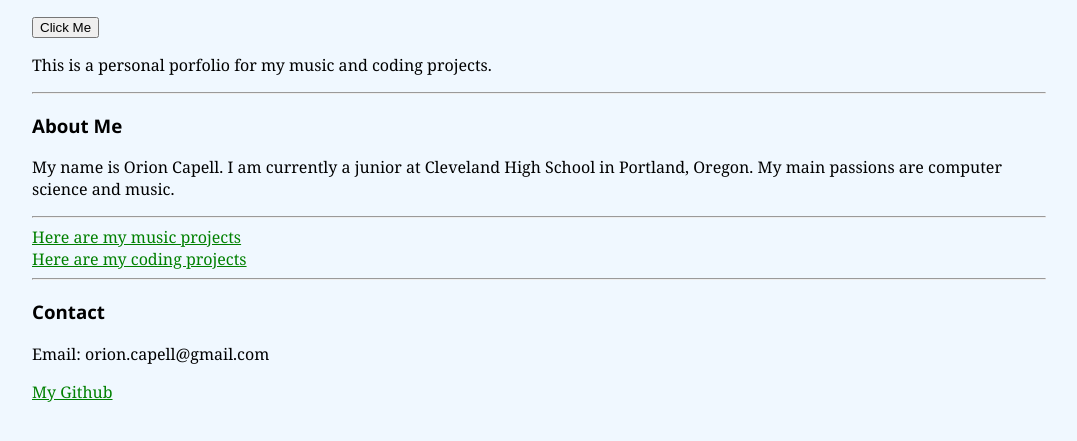
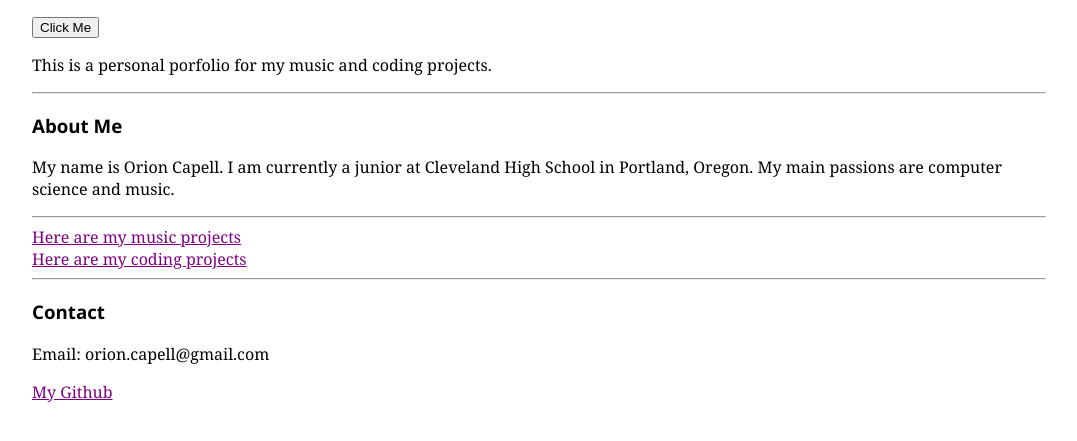
Before and after one commit to AccordingtoProphecy/portfolio, a plain HTML site: page index.html in a window 1280 px wide. Shown: the part 135-576 px from the top of the page, without its empty margins (101-1178 px from the left). Drawn offline with Linux system fonts and the light colour scheme.

Commit message:
Color changes to background and font

```diff
--- a/style.css
+++ b/style.css
@@ -21,12 +21,12 @@
 }
 
 a {
-  color: green;
+  color: purple;
   font-family: Cambria, Cochin, Georgia, Times, "Times New Roman", serif;
 }
 
 body {
-  background-color: aliceblue;
+  background-color: white;
   margin-left: 10%;
   margin-right: 10%;
   padding: 5px 5px 5px 5px;
```
